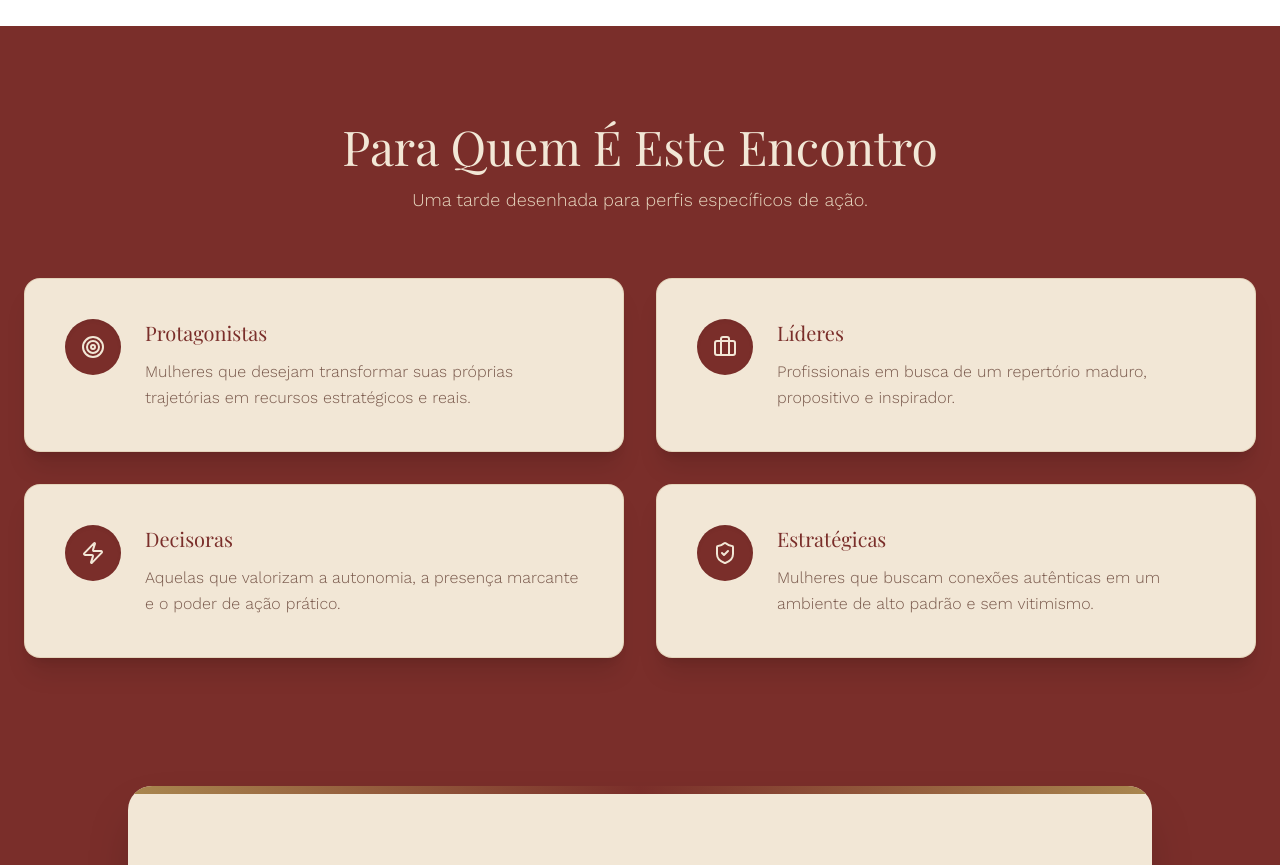
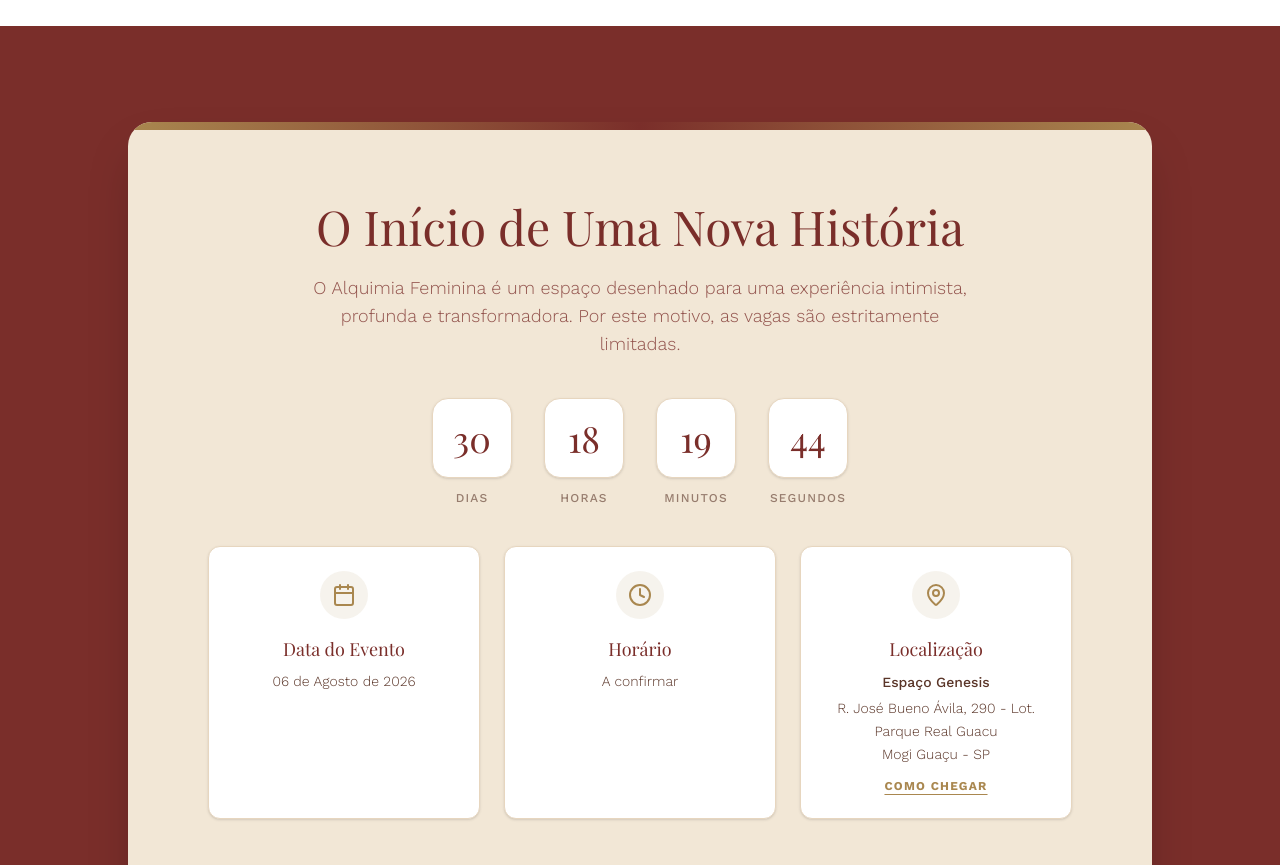
Before and after one commit to guigomes1988/alquimiafeminina, a React (Vite) app: page / in a window 1280 px wide. Shown: the part 6400-7265 px from the top of the page. Built offline with nearby package versions, Linux system fonts and the light colour scheme; a web font is replaced by a local one.

Commit message:
feat: remove a secao 'Para Quem E Este Encontro'

```diff
--- a/src/components/Tickets.tsx
+++ b/src/components/Tickets.tsx
@@ -1,4 +1,4 @@
-import { Target, ShieldCheck, Briefcase, Zap, MapPin, Calendar, Clock } from "lucide-react";
+import { MapPin, Calendar, Clock } from "lucide-react";
 import { useState, useEffect } from "react";
 import { motion } from "motion/react";
 
@@ -55,62 +55,6 @@ export default function Tickets() {
   return (
     <section className="bg-alquimia-wine pt-24 flex flex-col" id="tickets">
       <div className="max-w-7xl mx-auto px-6 w-full flex-grow">
-
-        {/* Para Quem É Section */}
-        <div className="mb-32">
-          <motion.div
-            className="text-center mb-16"
-            initial={{ opacity: 0, y: 20 }}
-            whileInView={{ opacity: 1, y: 0 }}
-            viewport={{ once: true, margin: "-50px" }}
-            transition={{ duration: 0.6 }}
-          >
-            <h2 className="text-3xl md:text-5xl font-serif text-alquimia-light mb-4">Para Quem É Este Encontro</h2>
-            <p className="text-alquimia-sand font-light text-lg">Uma tarde desenhada para perfis específicos de ação.</p>
-          </motion.div>
-
-          <div className="grid grid-cols-1 md:grid-cols-2 gap-6 lg:gap-8">
-            {[
-              {
-                icon: <Target className="w-6 h-6" />,
-                title: "Protagonistas",
-                desc: "Mulheres que desejam transformar suas próprias trajetórias em recursos estratégicos e reais."
-              },
-              {
-                icon: <Briefcase className="w-6 h-6" />,
-                title: "Líderes",
-                desc: "Profissionais em busca de um repertório maduro, propositivo e inspirador."
-              },
-              {
-                icon: <Zap className="w-6 h-6" />,
-                title: "Decisoras",
-                desc: "Aquelas que valorizam a autonomia, a presença marcante e o poder de ação prático."
-              },
-              {
-                icon: <ShieldCheck className="w-6 h-6" />,
-                title: "Estratégicas",
-                desc: "Mulheres que buscam conexões autênticas em um ambiente de alto padrão e sem vitimismo."
-              }
-            ].map((item, idx) => (
-              <motion.div
-                key={idx}
-                className="p-8 md:p-10 bg-alquimia-light rounded-2xl flex flex-col sm:flex-row gap-6 items-start shadow-xl border border-alquimia-gold/20 group hover:shadow-2xl transition-all"
-                initial={{ opacity: 0, y: 30 }}
-                whileInView={{ opacity: 1, y: 0 }}
-                viewport={{ once: true, margin: "-50px" }}
-                transition={{ duration: 0.6, delay: idx * 0.1 }}
-              >
-                <div className="w-14 h-14 rounded-full bg-alquimia-wine text-alquimia-light flex items-center justify-center shrink-0 shadow-inner">
-                  {item.icon}
-                </div>
-                <div>
-                  <h3 className="text-xl font-serif text-alquimia-wine mb-3 group-hover:text-alquimia-terra transition-colors">{item.title}</h3>
-                  <p className="text-alquimia-dark/80 font-light leading-relaxed">{item.desc}</p>
-                </div>
-              </motion.div>
-            ))}
-          </div>
-        </div>
 
         {/* Ingresso / Escassez Section */}
         <motion.div
```
